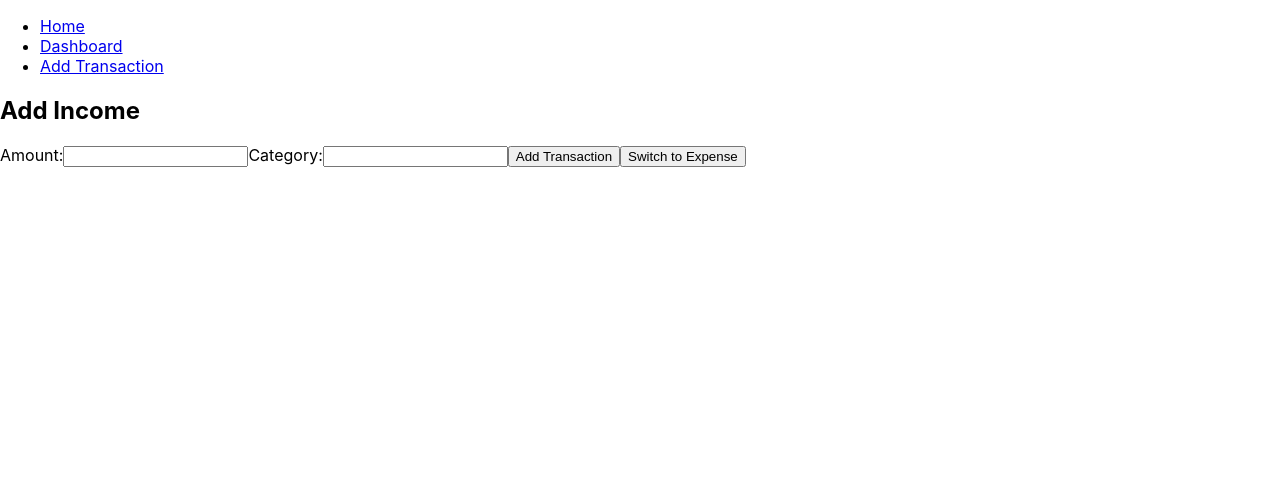
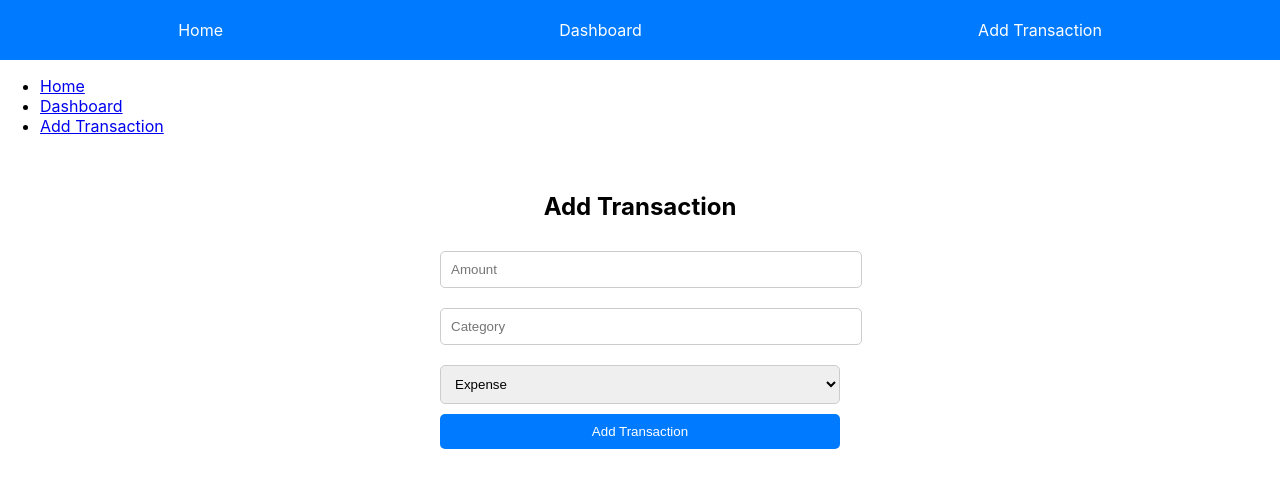
Before and after one commit to zihwoi/sanzen, a React (Create React App) app in the folder sanzen/: page /add-transaction in a window 1280 px wide. Shown: the top 488 px of the page. Built offline with nearby package versions, Linux system fonts and the light colour scheme.

Commit message:
Update interface and nav bar

```diff
--- a/sanzen/src/App.js
+++ b/sanzen/src/App.js
@@ -4,6 +4,7 @@ import { BrowserRouter as Router, Routes, Route, Link } from 'react-router-dom';
 import Home from './pages/Home';
 import Dashboard from './components/Dashboard';
 import AddTransaction from './pages/AddTransaction';
+import Navigation from './components/Navigation';
 
 function App() {
   const [expenses, setExpenses] = useState([]);
@@ -18,7 +19,7 @@ function App() {
   return (
     <Router>
       <div className="app">
-        {/* Navigation */}
+        <Navigation />
         <nav className="nav">
           <ul>
             <li><Link to="/">Home</Link></li>
--- a/sanzen/src/components/Dashboard.js
+++ b/sanzen/src/components/Dashboard.js
@@ -1,15 +1,35 @@
+// src/components/Dashboard.js
 import React from 'react';
-import BudgetOverview from './BudgetOverview'; // Import BudgetOverview
+import styled from 'styled-components';
 
-function Dashboard({ totalIncome, totalExpenses }) {
+const DashboardContainer = styled.div`
+  max-width: 800px;
+  margin: 0 auto;
+  padding: 20px;
+`;
+
+const Card = styled.div`
+  background-color: ${(props) => (props.type === 'income' ? '#4caf50' : '#f44336')};
+  color: white;
+  padding: 20px;
+  border-radius: 10px;
+  margin: 10px 0;
+`;
+
+const Dashboard = ({ totalIncome, totalExpenses }) => {
   return (
-    <div>
-      <h1>Dashboard</h1>
-      <p>Total Income: {totalIncome}</p>
-      <p>Total Expenses: {totalExpenses}</p>
-      <BudgetOverview /> {/* Include BudgetOverview here */}
-    </div>
+    <DashboardContainer>
+      <h2 style={{ textAlign: 'center' }}>Dashboard</h2>
+      <Card type="income">
+        <h3>Total Income</h3>
+        <p>${totalIncome}</p>
+      </Card>
+      <Card type="expense">
+        <h3>Total Expenses</h3>
+        <p>${totalExpenses}</p>
+      </Card>
+    </DashboardContainer>
   );
-}
+};
 
 export default Dashboard;
--- /dev/null
+++ b/sanzen/src/components/Navigation.js
@@ -0,0 +1,35 @@
+// src/components/Navigation.js
+import React from 'react';
+import { Link } from 'react-router-dom';
+import styled from 'styled-components';
+
+const Nav = styled.nav`
+  background-color: #007bff; /* Bootstrap primary color */
+  padding: 10px;
+  display: flex;
+  justify-content: space-around;
+  align-items: center;
+`;
+
+const NavLink = styled(Link)`
+  color: white;
+  text-decoration: none;
+  padding: 10px;
+  border-radius: 5px;
+
+  &:hover {
+    background-color: #0056b3; /* Darker shade on hover */
+  }
+`;
+
+const Navigation = () => {
+  return (
+    <Nav>
+      <NavLink to="/">Home</NavLink>
+      <NavLink to="/dashboard">Dashboard</NavLink>
+      <NavLink to="/add-transaction">Add Transaction</NavLink>
+    </Nav>
+  );
+};
+
+export default Navigation;
--- a/sanzen/src/pages/AddTransaction.js
+++ b/sanzen/src/pages/AddTransaction.js
@@ -1,52 +1,85 @@
 // src/pages/AddTransaction.js
 import React, { useState } from 'react';
+import styled from 'styled-components';
+
+const FormContainer = styled.div`
+  max-width: 400px;
+  margin: 0 auto;
+  padding: 20px;
+`;
+
+const Input = styled.input`
+  width: 100%;
+  padding: 10px;
+  margin: 10px 0;
+  border: 1px solid #ccc;
+  border-radius: 5px;
+`;
+
+const Select = styled.select`
+  width: 100%;
+  padding: 10px;
+  margin: 10px 0;
+  border: 1px solid #ccc;
+  border-radius: 5px;
+`;
+
+const Button = styled.button`
+  width: 100%;
+  padding: 10px;
+  background-color: #007bff;
+  color: white;
+  border: none;
+  border-radius: 5px;
+  cursor: pointer;
+
+  &:hover {
+    background-color: #0056b3;
+  }
+`;
 
 const AddTransaction = ({ addIncome, addExpense }) => {
   const [amount, setAmount] = useState('');
   const [category, setCategory] = useState('');
-  const [isIncome, setIsIncome] = useState(true); // Toggle between Income and Expense
+  const [type, setType] = useState('expense'); // Default to expense
 
   const handleSubmit = (e) => {
     e.preventDefault();
     const transaction = { amount: parseFloat(amount), category };
-
-    if (isIncome) {
+    if (type === 'income') {
       addIncome(transaction);
     } else {
       addExpense(transaction);
     }
-
-    // Reset form fields
     setAmount('');
     setCategory('');
   };
 
   return (
-    <form onSubmit={handleSubmit}>
-      <h2>{isIncome ? 'Add Income' : 'Add Expense'}</h2>
-      <label>
-        Amount:
-        <input
-          type="number"
+    <FormContainer>
+      <h2 style={{ textAlign: 'center' }}>Add Transaction</h2>
+      <form onSubmit={handleSubmit}>
+        <Input
+          type="text"
+          placeholder="Amount"
           value={amount}
           onChange={(e) => setAmount(e.target.value)}
           required
         />
-      </label>
-      <label>
-        Category:
-        <input
+        <Input
           type="text"
+          placeholder="Category"
           value={category}
           onChange={(e) => setCategory(e.target.value)}
           required
         />
-      </label>
-      <button type="submit">Add Transaction</button>
-      <button type="button" onClick={() => setIsIncome(!isIncome)}>
-        Switch to {isIncome ? 'Expense' : 'Income'}
-      </button>
-    </form>
+        <Select value={type} onChange={(e) => setType(e.target.value)}>
+          <option value="expense">Expense</option>
+          <option value="income">Income</option>
+        </Select>
+        <Button type="submit">Add Transaction</Button>
+      </form>
+    </FormContainer>
   );
 };
 
--- a/sanzen/src/pages/Home.js
+++ b/sanzen/src/pages/Home.js
@@ -1,12 +1,51 @@
 // src/pages/Home.js
 import React from 'react';
+import styled from 'styled-components';
+
+const HomeContainer = styled.div`
+  display: flex;
+  flex-direction: column;
+  align-items: center;
+  justify-content: center;
+  height: 100vh; /* Full viewport height */
+  background-color: #f4f4f4; /* Light gray background */
+  color: #333; /* Dark text color */
+  text-align: center;
+  padding: 20px;
+
+  h1 {
+    font-size: 2.5rem; /* Larger font size for the title */
+    margin-bottom: 20px;
+  }
+
+  p {
+    font-size: 1.2rem; /* Slightly larger font for the paragraph */
+  }
+`;
+
+const HomeButton = styled.a`
+  margin-top: 20px;
+  padding: 10px 20px;
+  background-color: #007bff; /* Bootstrap primary color */
+  color: white;
+  border: none;
+  border-radius: 5px;
+  text-decoration: none;
+  font-size: 1rem;
+  cursor: pointer;
+
+  &:hover {
+    background-color: #0056b3; /* Darker shade on hover */
+  }
+`;
 
 const Home = () => {
   return (
-    <div>
+    <HomeContainer>
       <h1>Welcome to Sanzen!</h1>
       <p>Your personal finance manager.</p>
-    </div>
+      <HomeButton href="/add-transaction">Get Started</HomeButton>
+    </HomeContainer>
   );
 };
 
```
